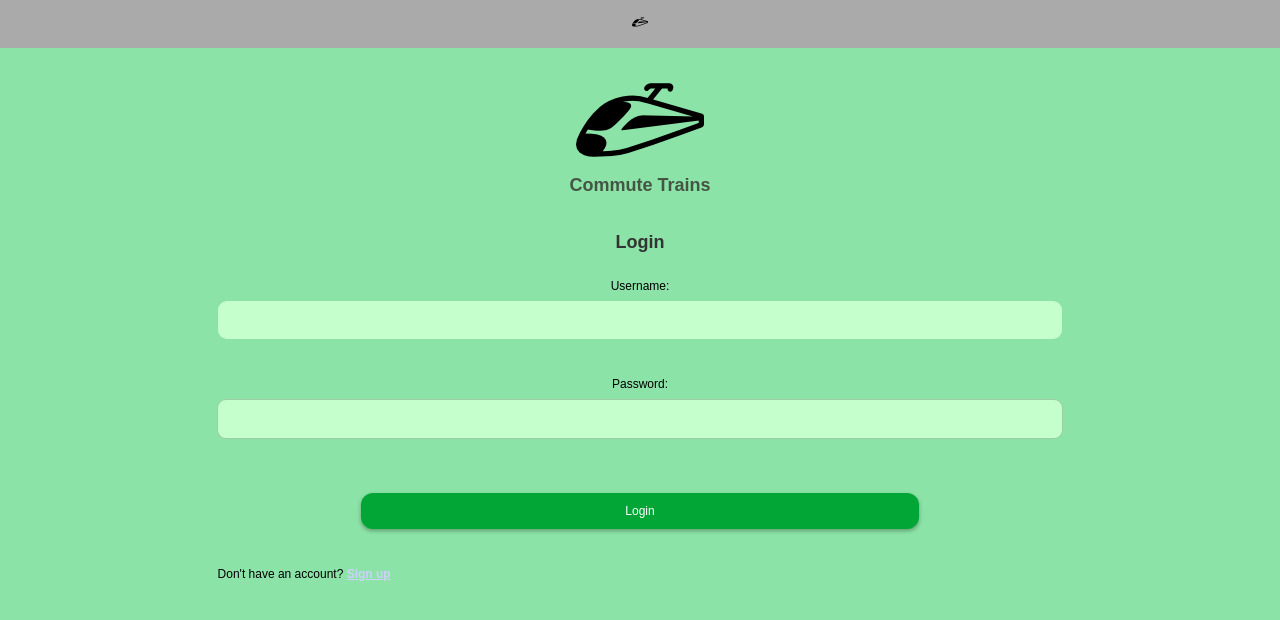
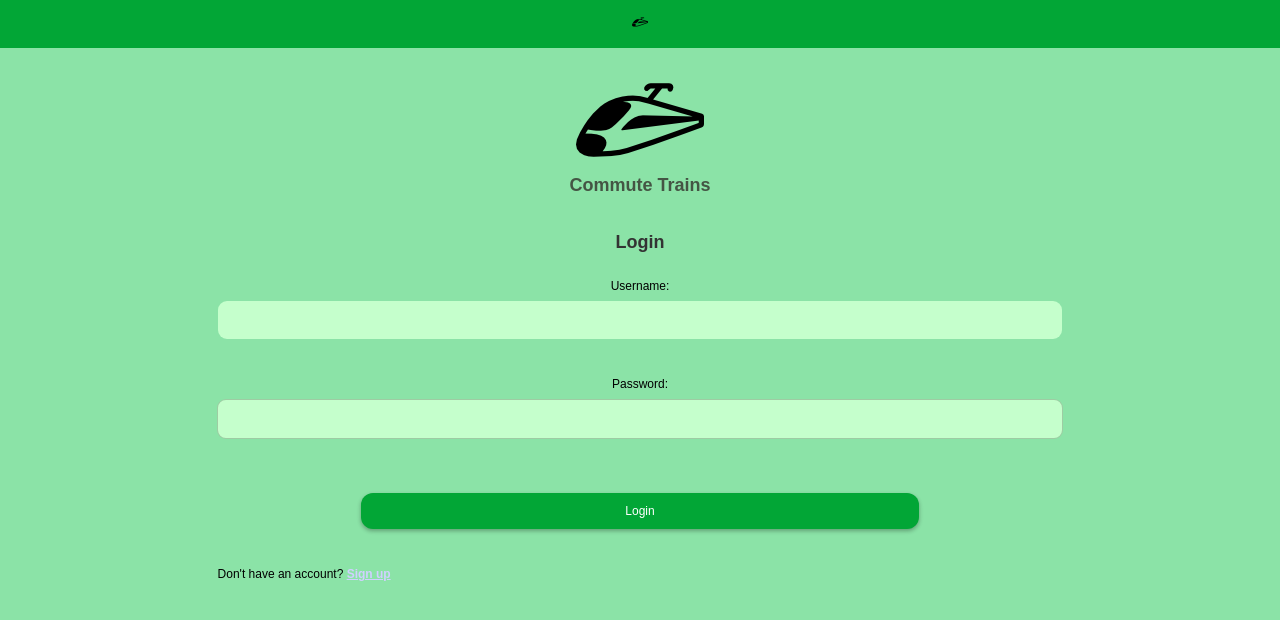
Before and after one commit to HylaBBD/commuteTrain, a plain HTML site: page frontend/html/login.html in a window 1280 px wide. Drawn offline with Linux system fonts and the light colour scheme.

Commit message:
update nav bar color

```diff
--- a/frontend/css/styles.css
+++ b/frontend/css/styles.css
@@ -270,7 +270,7 @@ nav {
     position: fixed;
     z-index: 999;
     top: 0;
-    background-color: #aaa;
+    background-color: var(--fourth-color);
     height: 4rem;
     width: 100%;
     display: flex;
```
